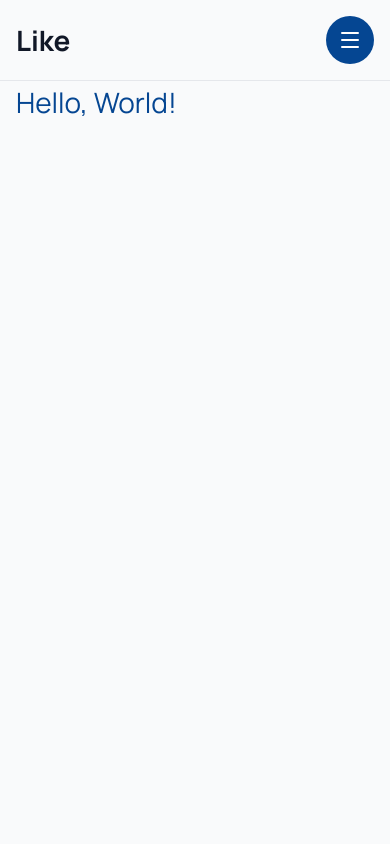
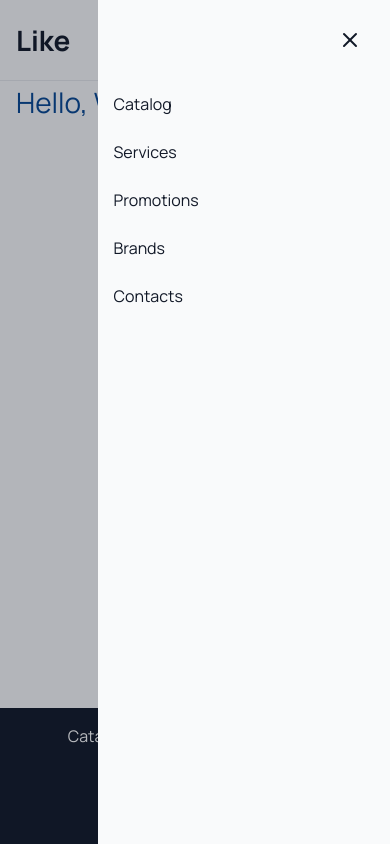
Before and after one commit to kyrlyama/likefon-website, a Next.js app: page / in a window 390 px wide. Both pictures are taken after a click on the button "Open menu". Built offline with nearby package versions, Linux system fonts and the light colour scheme.

Commit message:
Add mobile menu and shared navigation links

```diff
--- a/app/layout.tsx
+++ b/app/layout.tsx
@@ -1,7 +1,8 @@
 import type { Metadata } from "next";
 import { Manrope } from "next/font/google";
 import "./globals.css";
-import { Header } from "@/components/Header";
+import { Header } from "@/components/layout/Header";
+import Footer from "@/components/layout/Footer";
 
 const manrope = Manrope({
   variable: "--font-manrope",
@@ -18,7 +19,8 @@ export default function RootLayout({ children }: LayoutProps<"/">) {
     <html lang="en" className={`${manrope.variable} h-full antialiased`}>
       <body className="flex min-h-full flex-col">
         <Header />
-        {children}
+        <main className="flex-1">{children}</main>
+        <Footer />
       </body>
     </html>
   );
--- a/app/page.tsx
+++ b/app/page.tsx
@@ -1,10 +1,8 @@
-import { Container } from "@/components/Container";
+import { Container } from "@/components/layout/Container";
 export default function Home() {
   return (
-    <main>
-      <Container>
-        <h1 className="text-h1 text-primary-600">Hello, World!</h1>
-      </Container>
-    </main>
+    <Container>
+      <h1 className="text-h1 text-primary-600">Hello, World!</h1>
+    </Container>
   );
 }
--- /dev/null
+++ b/components/layout/Footer.tsx
@@ -0,0 +1,42 @@
+import Link from "next/link";
+import { Container } from "@/components/layout/Container";
+export default function Footer() {
+  return (
+    <footer className="bg-neutral-900 text-white py-4">
+      <Container>
+        <nav aria-label="Footer">
+          <ul className="mb-4 flex flex-wrap justify-end gap-4">
+            <li>
+              <Link href="/catalog" className="hover:underline">
+                Catalog
+              </Link>
+            </li>
+            <li>
+              <Link href="/services" className="hover:underline">
+                Services
+              </Link>
+            </li>
+            <li>
+              <Link href="/promotions" className="hover:underline">
+                Promotions
+              </Link>
+            </li>
+            <li>
+              <Link href="/brands" className="hover:underline">
+                Brands
+              </Link>
+            </li>
+            <li>
+              <Link href="/contacts" className="hover:underline">
+                Contacts
+              </Link>
+            </li>
+          </ul>
+          <div className="Container">
+            <p className="text-center">© Like. All rights reserved.</p>
+          </div>
+        </nav>
+      </Container>
+    </footer>
+  );
+}
--- a/components/Header.tsx
+++ b/components/layout/Header.tsx
@@ -1,19 +1,7 @@
 import Link from "next/link";
-import { Menu } from "lucide-react";
-import { Container } from "@/components/Container";
-
-type NavLink = {
-  href: string;
-  label: string;
-};
-
-const navLinks: NavLink[] = [
-  { href: "/catalog", label: "Catalog" },
-  { href: "/services", label: "Services" },
-  { href: "/promotions", label: "Promotions" },
-  { href: "/brands", label: "Brands" },
-  { href: "/contacts", label: "Contacts" },
-];
+import { Container } from "@/components/layout/Container";
+import { MobileMenu } from "@/components/layout/MobileMenu";
+import { navLinks } from "@/lib/navigation";
 
 export function Header() {
   return (
@@ -36,13 +24,7 @@ export function Header() {
             ))}
           </nav>
 
-          <button
-            type="button"
-            aria-label="Open menu"
-            className="flex size-12 items-center justify-center rounded-full bg-primary-600 text-white lg:hidden"
-          >
-            <Menu />
-          </button>
+          <MobileMenu />
         </div>
       </Container>
     </header>
--- /dev/null
+++ b/components/layout/MobileMenu.tsx
@@ -0,0 +1,62 @@
+"use client";
+
+import { useState } from "react";
+import Link from "next/link";
+import { Menu, X } from "lucide-react";
+import { navLinks } from "@/lib/navigation";
+
+export function MobileMenu() {
+  const [isOpen, setIsOpen] = useState(false);
+
+  return (
+    <div className="lg:hidden">
+      <button
+        type="button"
+        aria-label="Open menu"
+        aria-expanded={isOpen}
+        onClick={() => setIsOpen(true)}
+        className="flex size-12 items-center justify-center rounded-full bg-primary-600 text-white hover:bg-primary-700"
+      >
+        <Menu />
+      </button>
+
+      {isOpen && (
+        <div className="fixed inset-0 z-50">
+          <div
+            aria-hidden="true"
+            className="absolute inset-0 bg-neutral-900/30"
+            onClick={() => setIsOpen(false)}
+          />
+
+          <nav
+            aria-label="Mobile"
+            className="absolute inset-y-0 right-0 w-3/4 max-w-xs bg-neutral-50 p-4"
+          >
+            <button
+              type="button"
+              aria-label="Close menu"
+              onClick={() => setIsOpen(false)}
+              className="ml-auto flex size-12 items-center justify-center text-neutral-900"
+            >
+              <X />
+            </button>
+
+            <ul className="mt-4 flex flex-col">
+              {navLinks.map((link) => (
+                <li key={link.href}>
+                  <Link
+                    href={link.href}
+                    onClick={() => setIsOpen(false)}
+                    className="block py-3 text-neutral-900"
+                  >
+                    {link.label}
+                  </Link>
+                </li>
+              ))}
+            </ul>
+          </nav>
+        </div>
+      )}
+    </div>
+  );
+}
--- /dev/null
+++ b/lib/navigation.ts
@@ -0,0 +1,12 @@
+export type NavLink = {
+  href: string;
+  label: string;
+};
+
+export const navLinks: NavLink[] = [
+  { href: "/catalog", label: "Catalog" },
+  { href: "/services", label: "Services" },
+  { href: "/promotions", label: "Promotions" },
+  { href: "/brands", label: "Brands" },
+  { href: "/contacts", label: "Contacts" },
+];
```
Also changed, not shown: components/layout/Container.tsx (renamed from components/Container.tsx), components/ui/Button.tsx (added), components/ui/InputField.tsx (added).
